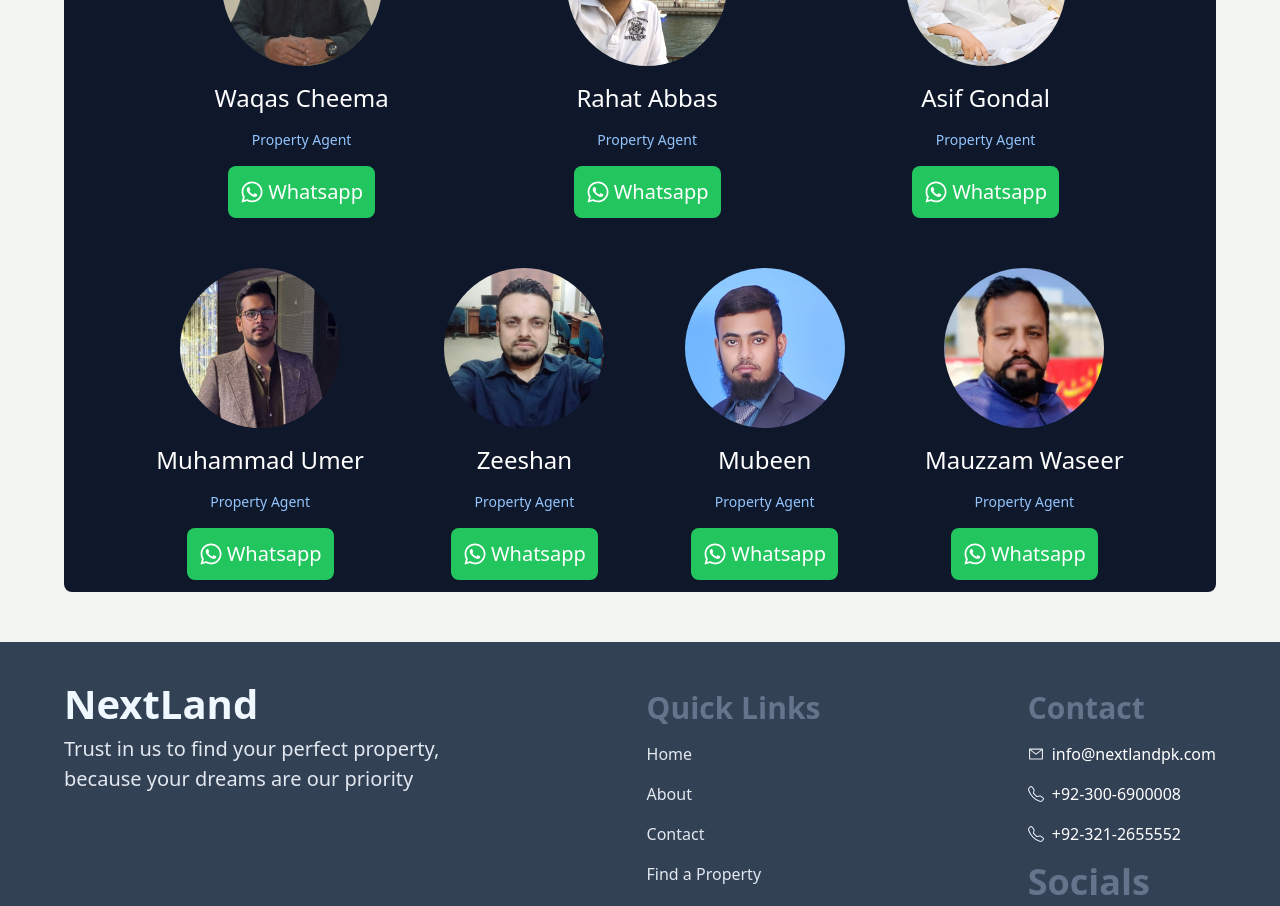
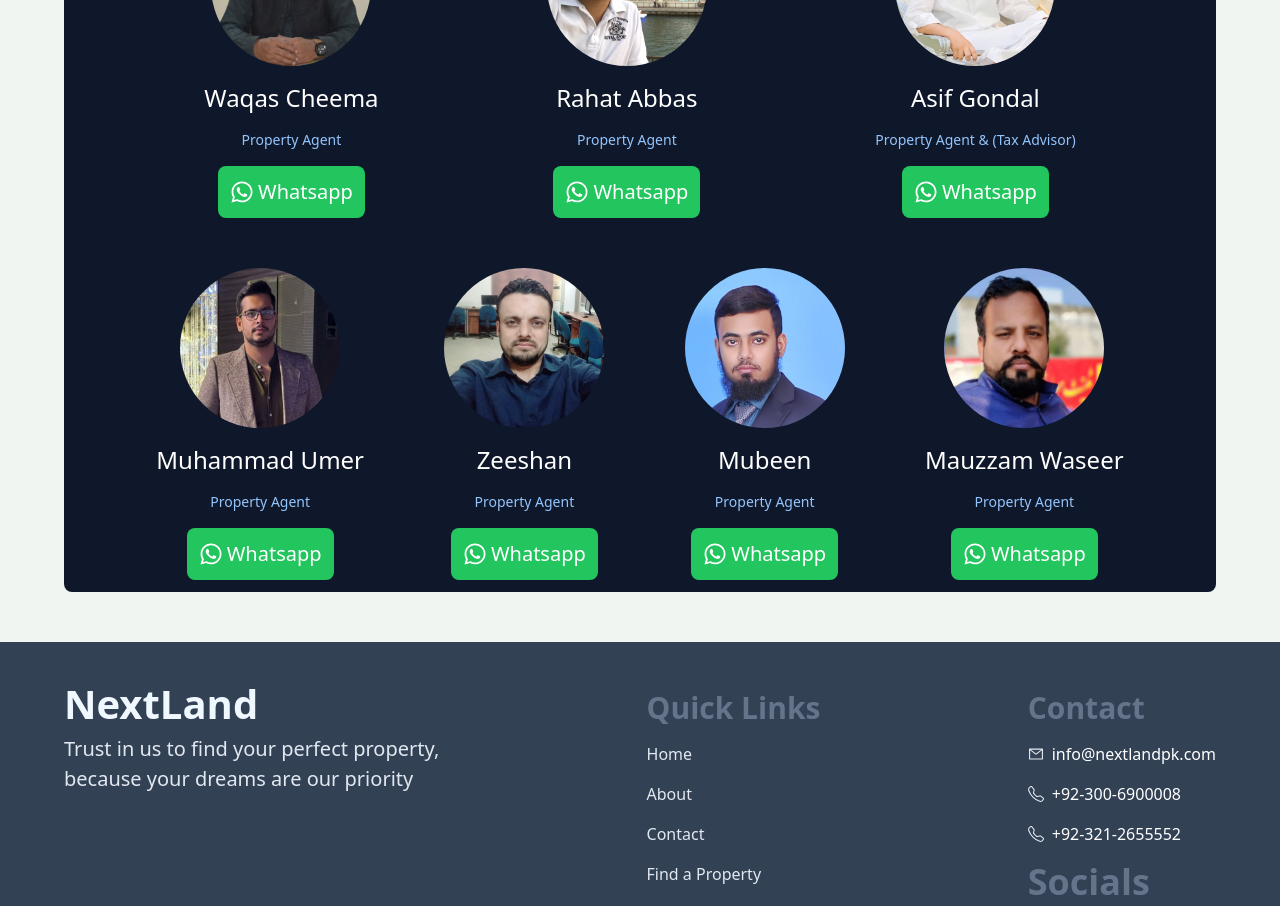
Before and after one commit to FaizanHaider108/mern-estate, a React (Vite) app in the folder client/: page /SalesTeam in a window 1280 px wide. Shown: the part 840-1746 px from the top of the page. Built offline with nearby package versions, Linux system fonts and the light colour scheme; no server answers.

Commit message:
Changing title

```diff
--- a/client/src/components/SalesTeam.jsx
+++ b/client/src/components/SalesTeam.jsx
@@ -85,7 +85,7 @@ const SalesTeam = () => {
                                 <div className='flex align-center items-center gap-4 flex-col'>
                                     <img className='w-40 h-40 rounded-full' src={ Gondal } alt="Co-founder Sohaib Cheema" />
                                     <h1 className='text-2xl text-white'>Asif Gondal</h1>
-                                    <p className='text-sm text-blue-300'>Property Agent</p>
+                                    <p className='text-sm text-blue-300'>Property Agent & (Tax Advisor) </p>
                                     <a href="https://wa.me/+923490745833" target='_blank' className='flex items-center gap-1 text-xl bg-green-500 p-3 text-white rounded-lg'>
                                         <FaWhatsapp className='text-2xl' />
                                         Whatsapp
```
